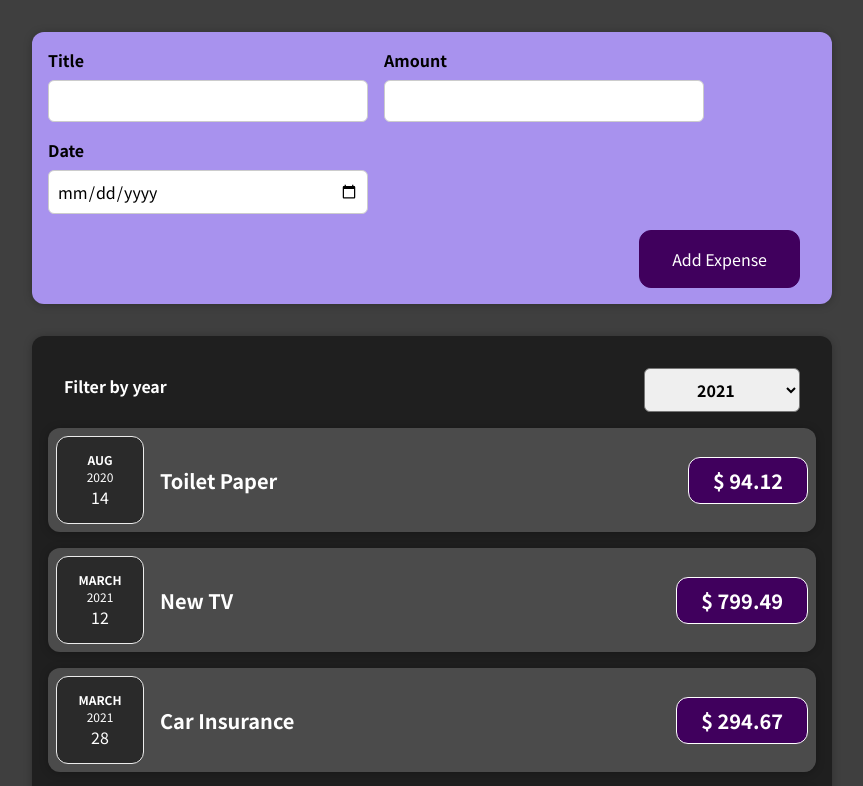
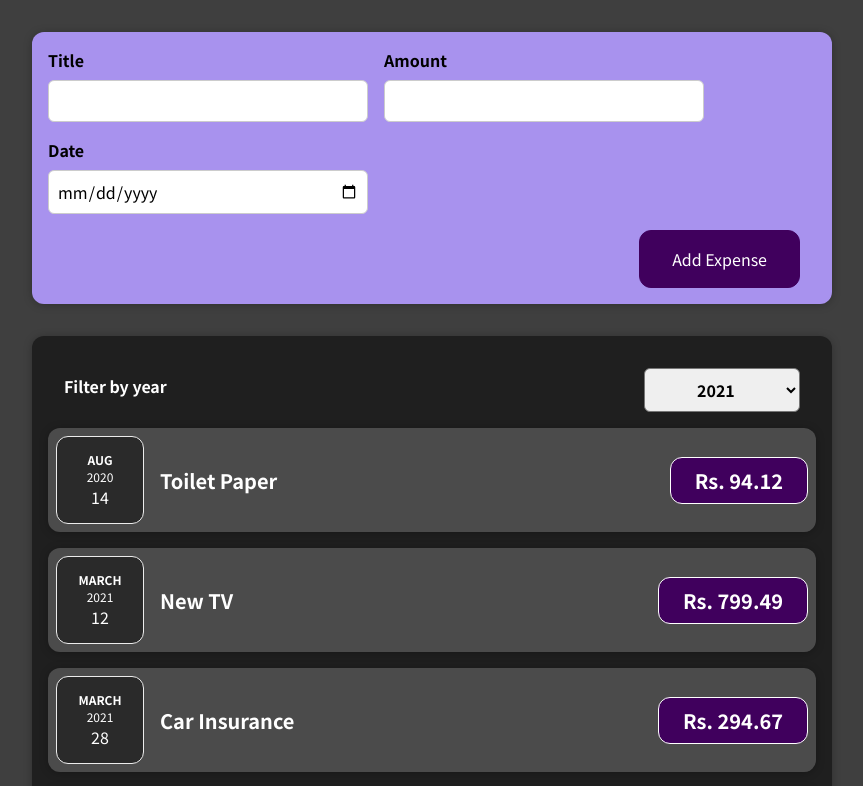
Before and after one commit to The-Krishna-Rathi/expense-tracker, a React (Create React App) app: page / in a window 1280 px wide. Shown: the top 786 px of the page, without its empty margins (208-1071 px from the left). Built offline with nearby package versions, Linux system fonts and the light colour scheme.

Commit message:
change $ to Rs.

```diff
--- a/src/components/Expenses/ExpenseItem.js
+++ b/src/components/Expenses/ExpenseItem.js
@@ -10,7 +10,7 @@
       <ExpenseDate date={props.date}></ExpenseDate>
       <div className="expense-item__description">
         <h2>{props.title}</h2>
-        <div className="expense-item__price">$ {props.amount}</div>
+        <div className="expense-item__price"> Rs. {props.amount}</div>
       </div>
     </Card>
   );
```
